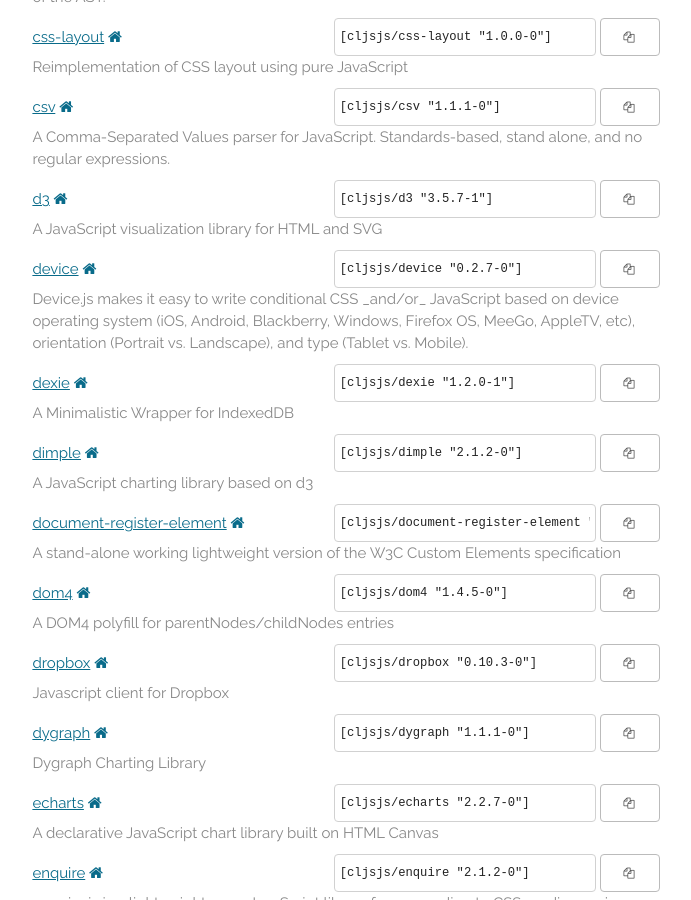
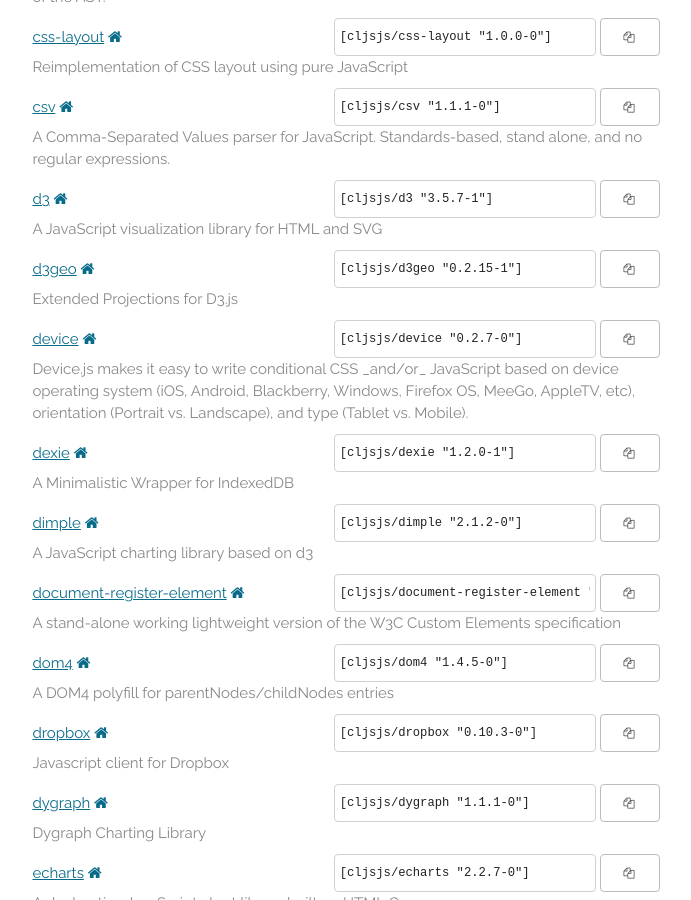
Before and after one commit to cljsjs/cljsjs.github.io, a Jekyll site: the page built from index.markdown, in a window 1280 px wide and 900 px high, scrolled down 2330 px. Shown: the whole window, without its empty margins (294-985 px from the left). Built offline with Jekyll 4.4.1, drawn with Linux system fonts in a browser that asks for light colours; nearby versions of some CDN libraries; comment, search, counter and statistics services are not loaded.

Commit message:
Automatic update

```diff
--- a/_includes/packages.html
+++ b/_includes/packages.html
@@ -184,6 +184,15 @@
       <button data-clipboard-text='[cljsjs/d3 "3.5.7-1"]'><i class="fa fa-copy"></i></button>
     </span>
     <p class="description">A JavaScript visualization library for HTML and SVG</p>
+  </li>
+  <li>
+    <a href="https://clojars.org/cljsjs/d3geo">d3geo</a>
+    <a href="https://github.com/mbostock/d3/wiki/Geo-Projections" target="new"><i class="fa fa-home"></i></a>
+    <span class="clojars">
+      <input type="text" value='[cljsjs/d3geo "0.2.15-1"]'/>
+      <button data-clipboard-text='[cljsjs/d3geo "0.2.15-1"]'><i class="fa fa-copy"></i></button>
+    </span>
+    <p class="description">Extended Projections for D3.js</p>
   </li>
   <li>
     <a href="https://clojars.org/cljsjs/device">device</a>
@@ -531,8 +540,8 @@
     <a href="https://clojars.org/cljsjs/localforage">localforage</a>
     <a href="https://github.com/mozilla/localForage" target="new"><i class="fa fa-home"></i></a>
     <span class="clojars">
-      <input type="text" value='[cljsjs/localforage "1.2.10-0"]'/>
-      <button data-clipboard-text='[cljsjs/localforage "1.2.10-0"]'><i class="fa fa-copy"></i></button>
+      <input type="text" value='[cljsjs/localforage "1.3.1-0"]'/>
+      <button data-clipboard-text='[cljsjs/localforage "1.3.1-0"]'><i class="fa fa-copy"></i></button>
     </span>
     <p class="description">localForage is a fast and simple storage library for JavaScript. localForage improves the offline experience of your web app by using asynchronous storage (IndexedDB or WebSQL) with a simple, localStorage-like API.</p>
   </li>
@@ -1152,8 +1161,8 @@
     <a href="https://clojars.org/cljsjs/vis">vis</a>
     <a href="http://visjs.org/" target="new"><i class="fa fa-home"></i></a>
     <span class="clojars">
-      <input type="text" value='[cljsjs/vis "4.9.0-2"]'/>
-      <button data-clipboard-text='[cljsjs/vis "4.9.0-2"]'><i class="fa fa-copy"></i></button>
+      <input type="text" value='[cljsjs/vis "4.11.0-1"]'/>
+      <button data-clipboard-text='[cljsjs/vis "4.11.0-1"]'><i class="fa fa-copy"></i></button>
     </span>
     <p class="description">Dynamic, browser-based visualization library</p>
   </li>
```
